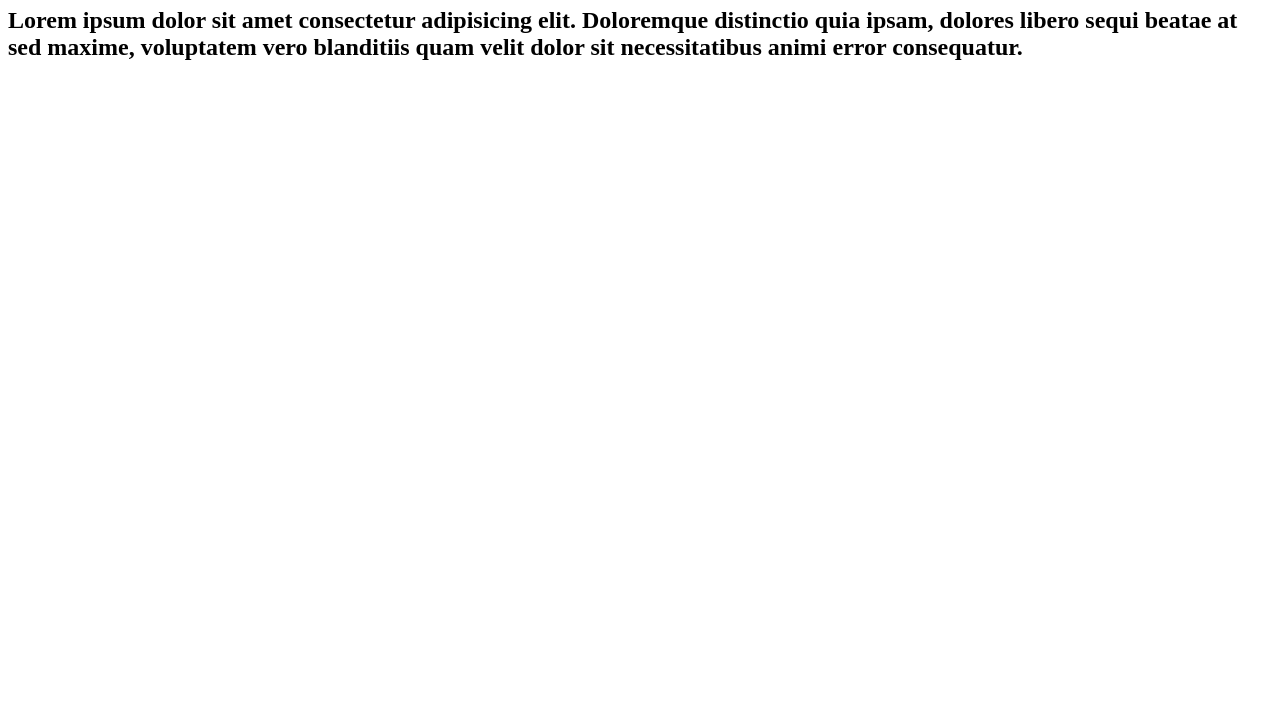
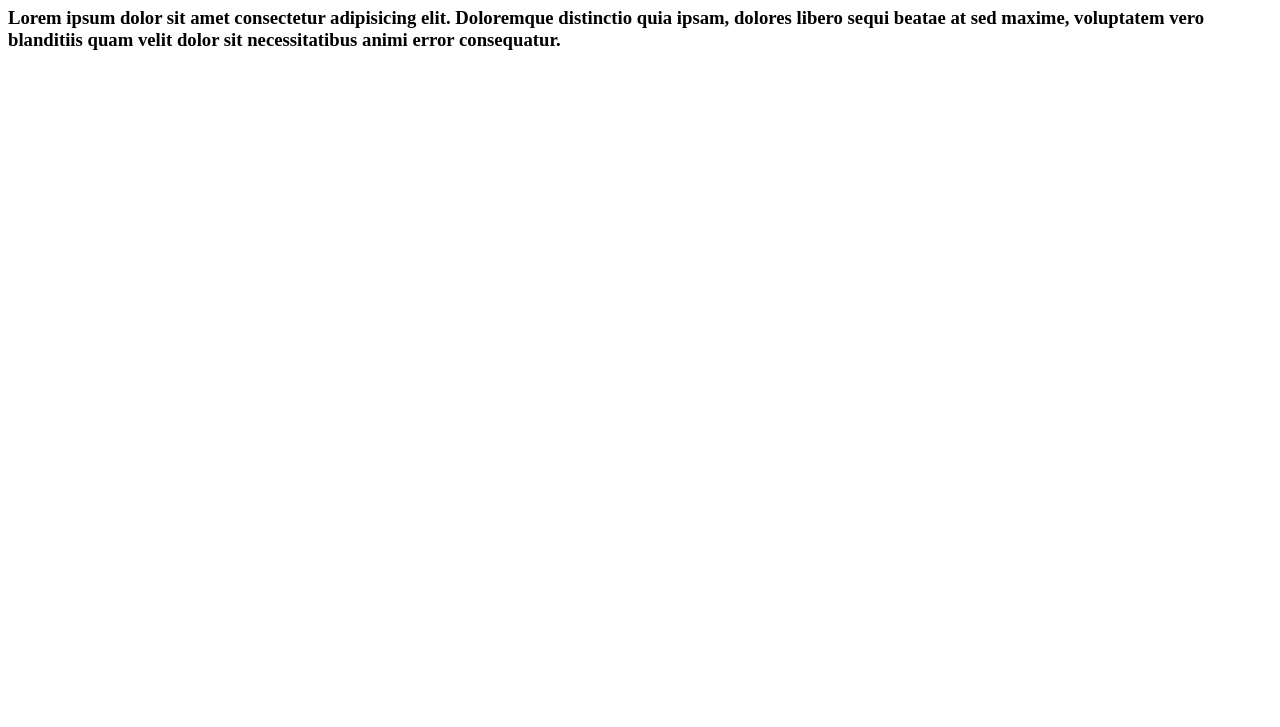
Before and after one commit to DeveloperBruNao/curso-git, a plain HTML site: page index.html in a window 1280 px wide. Shown: the part 73-800 px from the top of the page. Drawn offline with Linux system fonts and the light colour scheme.

Commit message:
11º Commit -Fix: Atualizando H2 para o H3

```diff
--- a/index.html
+++ b/index.html
@@ -7,6 +7,6 @@
 </head>
 <body>
     <h1>Hello, RJ!</h1>
-    <h2>Lorem ipsum dolor sit amet consectetur adipisicing elit. Doloremque distinctio quia ipsam, dolores libero sequi beatae at sed maxime, voluptatem vero blanditiis quam velit dolor sit necessitatibus animi error consequatur.</h2>
+    <h3>Lorem ipsum dolor sit amet consectetur adipisicing elit. Doloremque distinctio quia ipsam, dolores libero sequi beatae at sed maxime, voluptatem vero blanditiis quam velit dolor sit necessitatibus animi error consequatur.</h3>
 </body>
 </html>
```
